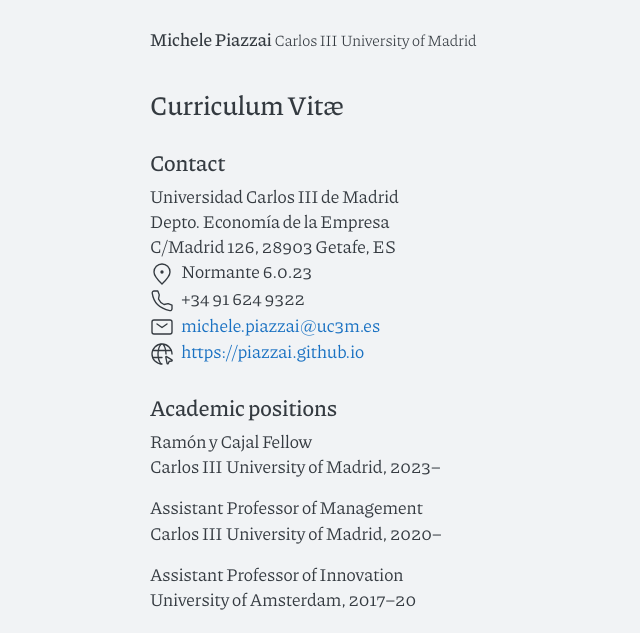
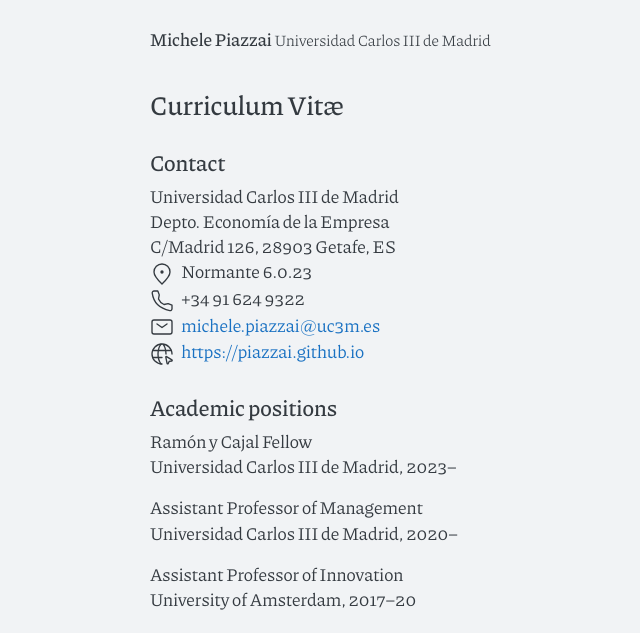
Before and after one commit to piazzai/piazzai.github.io, a Jekyll site: the page built from cv.md, in a window 1280 px wide and 900 px high. Shown: the top 633 px of the window, without its empty margins (217-857 px from the left). Built offline with Jekyll 4.4.1, drawn with Linux system fonts in a browser that asks for light colours; some of the changed text lies outside the part shown.

Commit message:
Update cv

```diff
--- a/_config.yml
+++ b/_config.yml
@@ -1,7 +1,7 @@
 # site settings
 
 title:          Michele Piazzai
-tagline:        Carlos III University of Madrid
+tagline:        Universidad Carlos III de Madrid
 url:            https://piazzai.github.io
 baseurl:        /
 permalink:      pretty
--- a/cv.md
+++ b/cv.md
@@ -10,10 +10,10 @@
 ## Academic positions
 
 Ramón y Cajal Fellow
-Carlos III University of Madrid, 2023--
+Universidad Carlos III de Madrid, 2023--
 
 Assistant Professor of Management
-Carlos III University of Madrid, 2020--
+Universidad Carlos III de Madrid, 2020--
 
 Assistant Professor of Innovation
 University of Amsterdam, 2017--20
@@ -69,7 +69,7 @@
 ### Invited seminars
 
 University of Warwick, 2020
-Carlos III University of Madrid, 2019
+Universidad Carlos III de Madrid, 2019
 NOVA University of Lisbon, 2019
 Pompeu Fabra University, 2019
 IE University, 2019
@@ -126,7 +126,7 @@
 
 ## Courses
 
-### Carlos III University of Madrid
+### Universidad Carlos III de Madrid
 
 Organizational Design, 2020--
 Strategic Management, 2020--22
@@ -169,7 +169,7 @@
 ### Awards
 
 UC3M Business Teaching Award
-Carlos III University of Madrid, 2021
+Universidad Carlos III de Madrid, 2021
 {% include iconlink.html icon="svg/open-in-browser.svg" href="https://business.uc3m.es/en/news/noticia/310" %}
 
 Departmental Scholar Award
```
